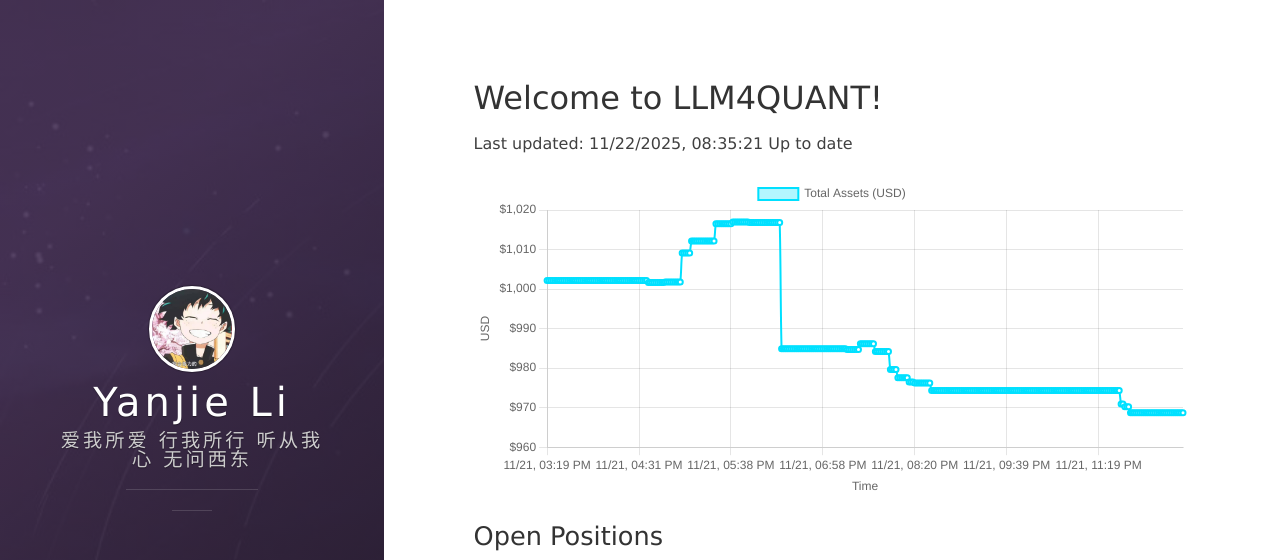
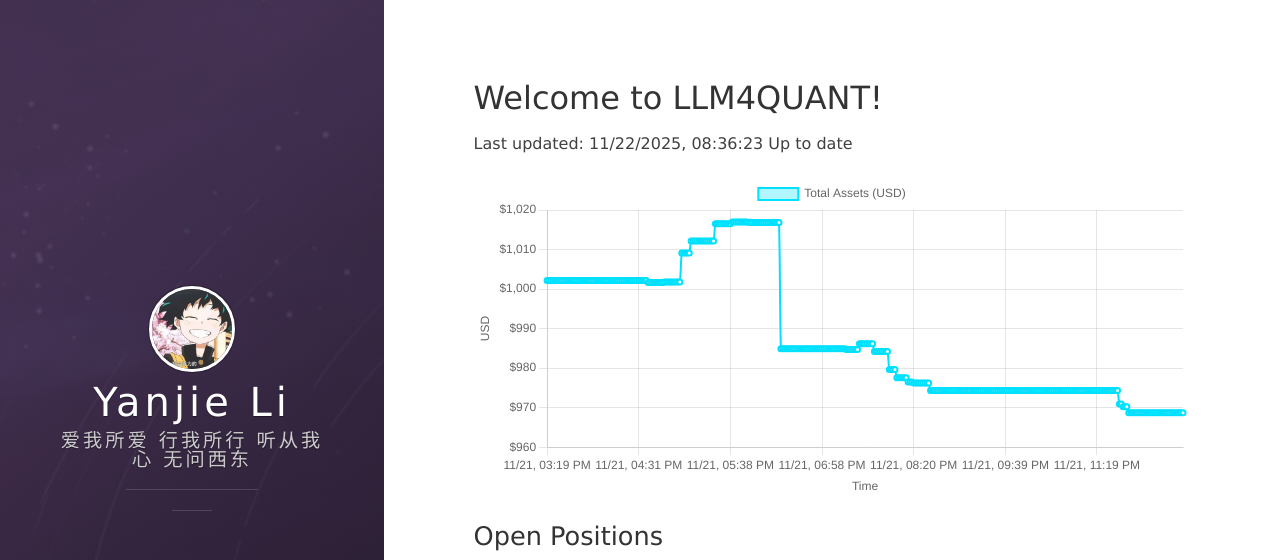
Before and after one commit to leeyegy/leeyegy.github.io, a Jekyll site: the page built from live-trading.html, in a window 1280 px wide and 1026 px high. Shown: the top 560 px of the window. Built offline with Jekyll 4.4.1, drawn with Linux system fonts in a browser that asks for light colours; nearby versions of some CDN libraries.

Commit message:
AccountMonitor: update balance history 2025-11-22T16:36:23+08:00

```diff
--- a/assets/data/binance/balance-history.json
+++ b/assets/data/binance/balance-history.json
@@ -1,5 +1,5 @@
 {
-  "generatedAt": "2025-11-22T16:35:21+08:00",
+  "generatedAt": "2025-11-22T16:36:23+08:00",
   "asset": "total_usd_value",
   "history": [
     {
@@ -1361,6 +1361,10 @@
     {
       "timestamp": "2025-11-22T16:35:21+08:00",
       "totalUsd": 968.69074819
+    },
+    {
+      "timestamp": "2025-11-22T16:36:23+08:00",
+      "totalUsd": 968.69074819
     }
   ]
 }
```
